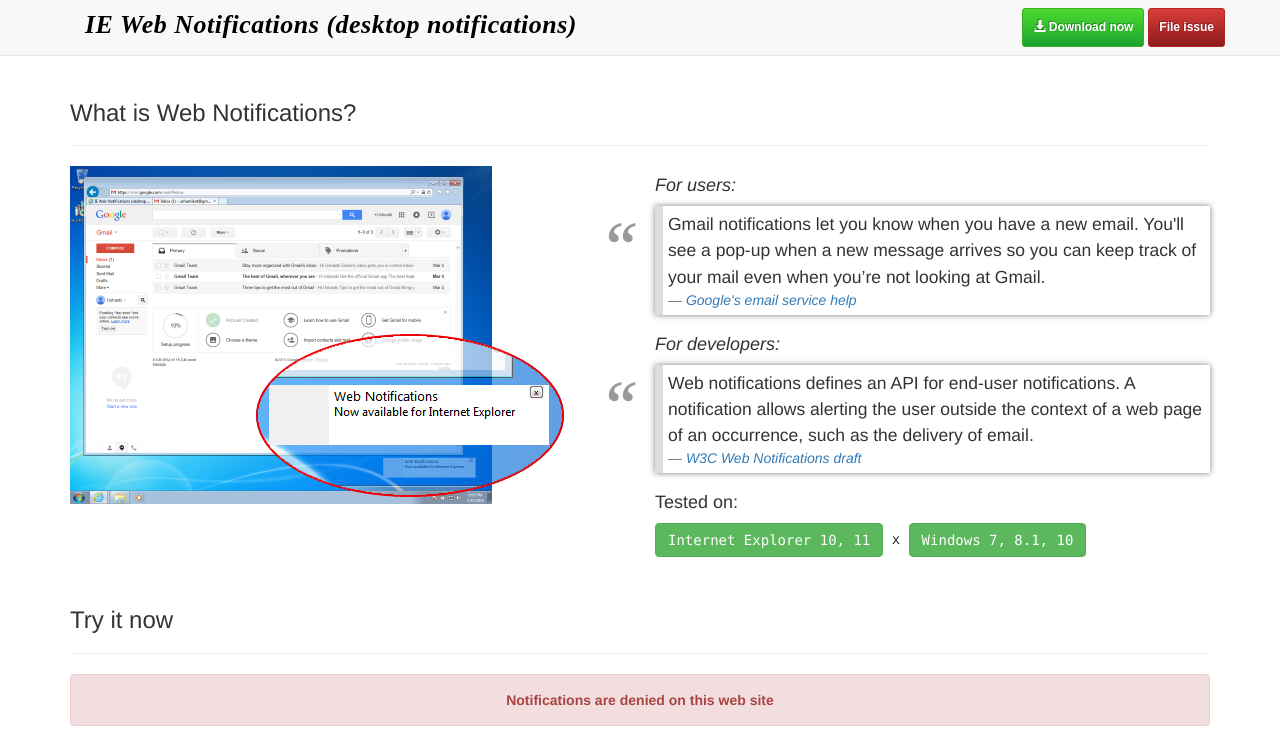
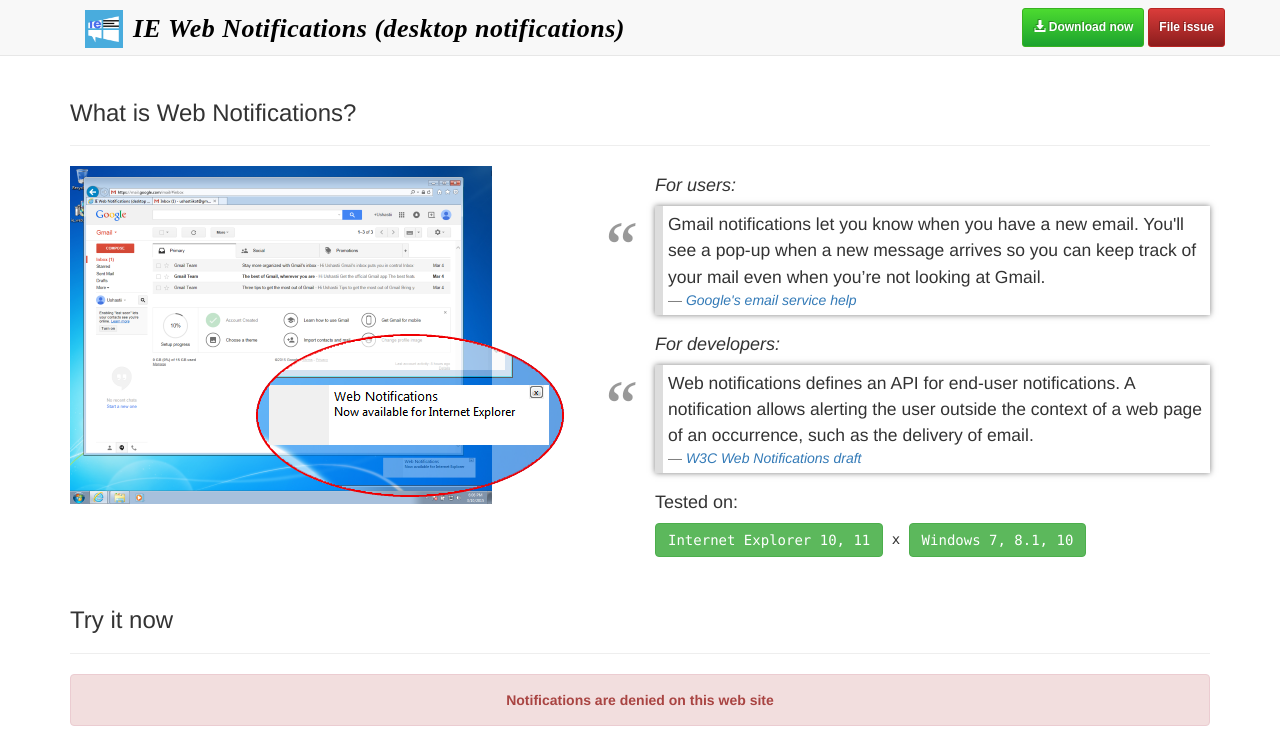
Before and after one commit to ie-web-notifications/ie-web-notifications.github.io, a website: page index.html in a window 1280 px wide. Shown: the top 743 px of the page. Drawn offline with nearby package versions, Linux system fonts and the light colour scheme.

Commit message:
add logo

```diff
--- a/index.html
+++ b/index.html
@@ -139,7 +139,7 @@
     <div class="navbar navbar-default navbar-fixed-top active">
       <div class="navbar-inner">
         <div class="container">
-          <a href="#" class="navbar-brand">IE Web Notifications (desktop notifications)</a>
+          <a href="#" class="navbar-brand"><span><img class="img-responsive" src="logo.png" style="height: 38px;display: inline-block; margin-top: -5px; margin-right: 10px;"></span>IE Web Notifications (desktop notifications)</a>
           <div class="navbar-right">
             <a class="downloadNow btn navbar-btn"
                  onclick="javascript: onDownloadNowClicked(this);"
```
Also changed, not shown: logo.png (added).
